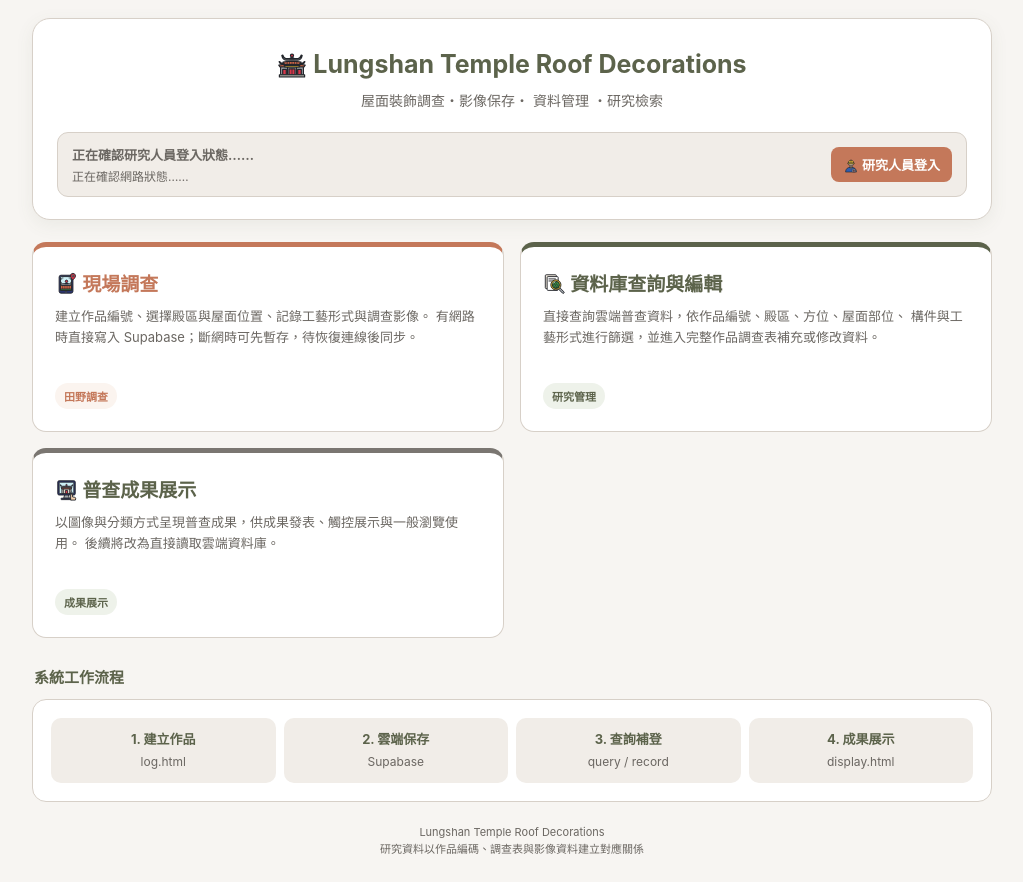
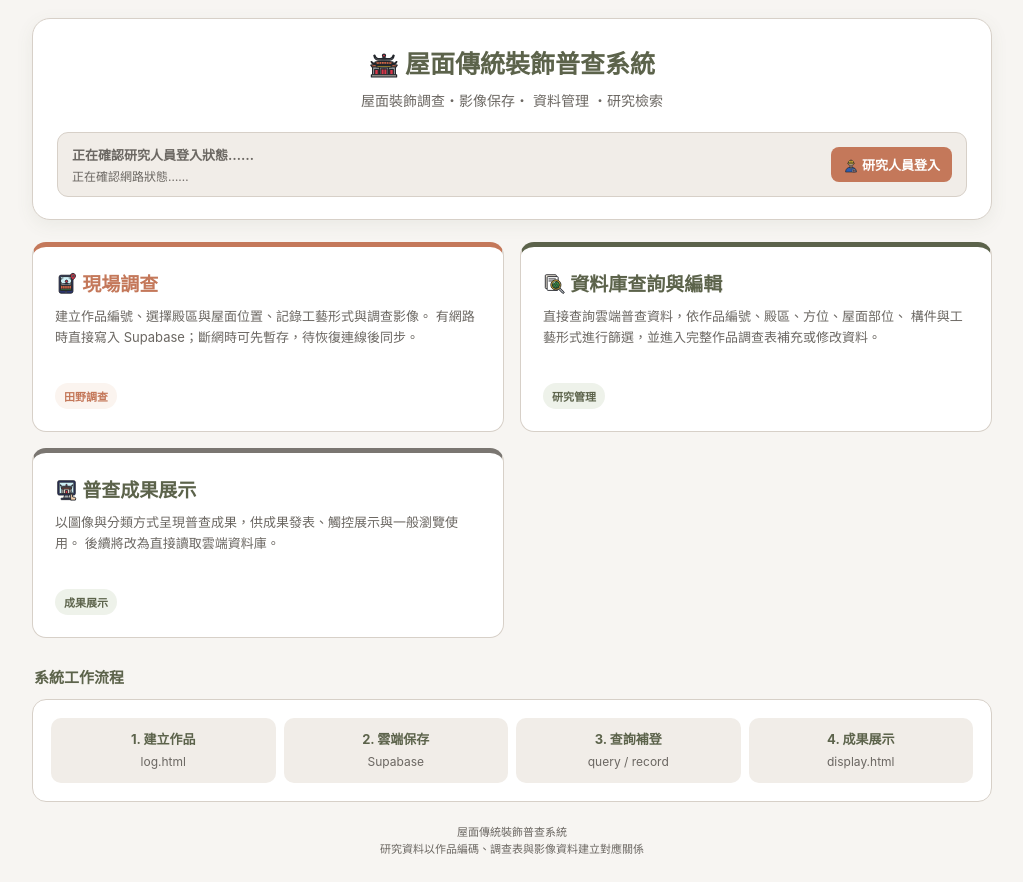
Before and after one commit to Reganchong/QQbase, a plain HTML site: page index.html in a window 1280 px wide. Shown: the whole page, without its empty margins (128-1151 px from the left). Drawn offline with Linux system fonts and the light colour scheme; a script that the page names is missing.

Commit message:
Restore original homepage title

```diff
--- a/index.html
+++ b/index.html
@@ -3,7 +3,7 @@
 <head>
     <meta charset="UTF-8">
     <meta name="viewport" content="width=device-width, initial-scale=1.0">
-    <title>Lungshan Temple Roof Decorations</title>
+    <title>屋面傳統裝飾普查系統</title>
     <style>
         :root {
             --temple-orange: #c4785a;
@@ -249,7 +249,7 @@
 <div class="container">
 
     <div class="hero">
-        <h1><img class="home-icon" src="assets/icons/hall-sanchuan.svg" alt=""> Lungshan Temple Roof Decorations</h1>
+        <h1><img class="home-icon" src="assets/icons/hall-sanchuan.svg" alt=""> 屋面傳統裝飾普查系統</h1>
         <div class="subtitle">
             屋面裝飾調查・影像保存・
             <span id="managementText">資料管理</span>
@@ -336,7 +336,7 @@
     </div>
 
     <div class="footer">
-        Lungshan Temple Roof Decorations<br>
+        屋面傳統裝飾普查系統<br>
         研究資料以作品編碼、調查表與影像資料建立對應關係
     </div>
 
```
